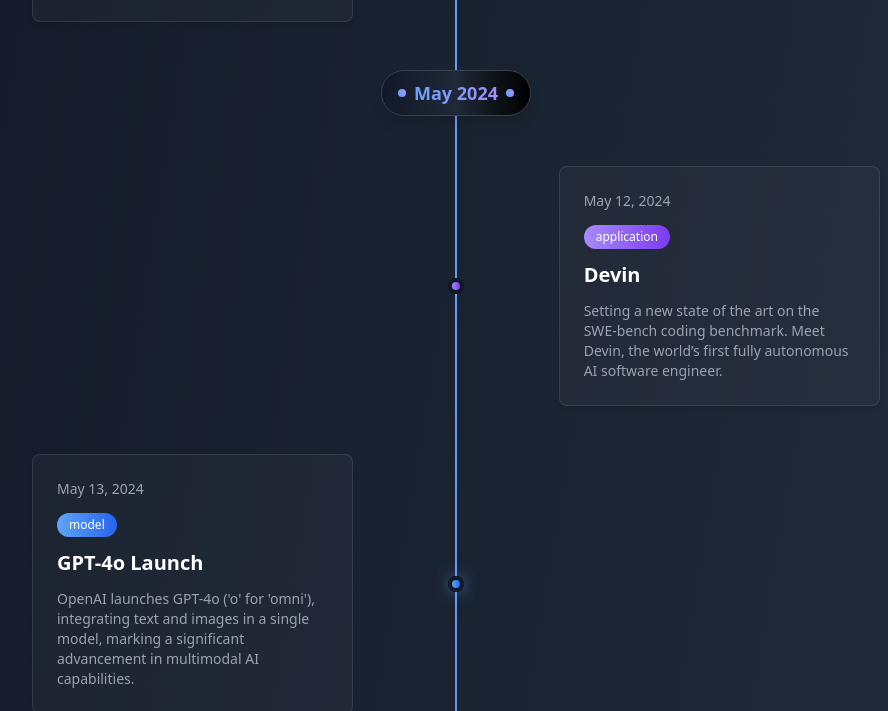
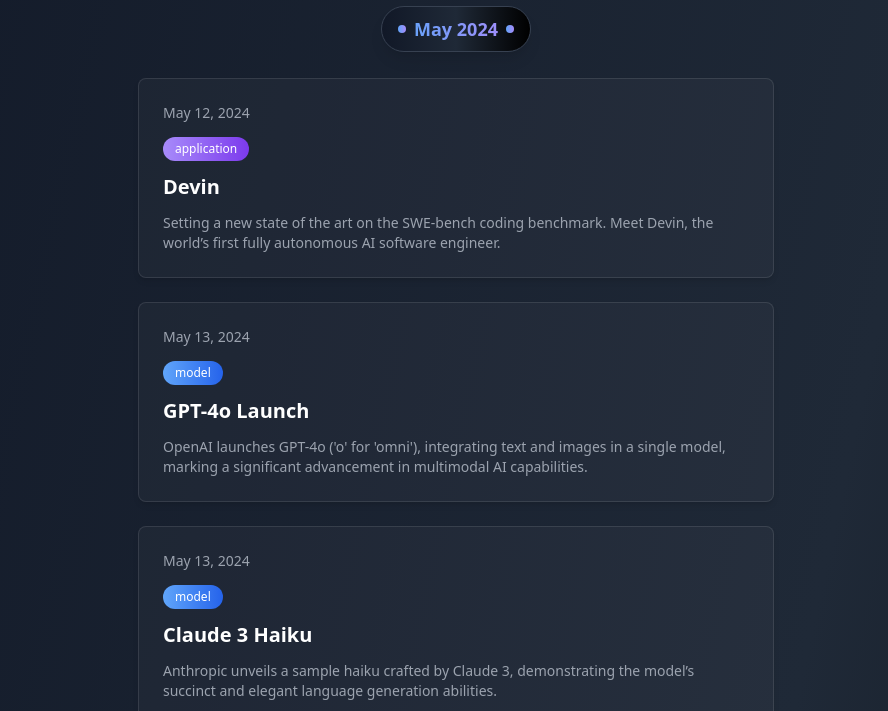
Before and after one commit to C0ldSmi1e/Awesome-AI-2024, a plain HTML site: page index.html in a window 1280 px wide. Shown: the part 692-1403 px from the top of the page, without its empty margins (184-1072 px from the left). Drawn offline with nearby package versions, Linux system fonts and the light colour scheme.

Commit message:
change layout

```diff
--- a/index.html
+++ b/index.html
@@ -42,11 +42,10 @@
 
         <!-- Timeline Container -->
         <div class="relative" id="timeline-container">
-            <!-- Timeline line -->
-            <div class="absolute left-1/2 transform -translate-x-1/2 w-0.5 h-full bg-gradient-to-b from-blue-400 to-purple-600"></div>
+            <!-- Remove the timeline line div -->
 
-            <!-- Timeline events will be inserted here -->
-            <div id="timeline-events" class="relative space-y-12"></div>
+            <!-- Update timeline-events class -->
+            <div id="timeline-events" class="relative space-y-6"></div>
         </div>
 
         <!-- Footer -->
@@ -192,26 +191,22 @@
 
         function createEventElement(event, index) {
             const div = document.createElement('div');
-            div.className = `relative flex items-center ${index % 2 === 0 ? 'flex-row' : 'flex-row-reverse'}`;
+            div.className = 'relative';
             div.setAttribute('data-category', event.category);
 
-            // Format date without timezone conversion
             const [year, month, day] = event.date.split('-');
             const formattedDate = new Date(Date.UTC(year, month - 1, day))
                 .toLocaleDateString('en-US', {
                     year: 'numeric',
                     month: 'long',
                     day: 'numeric',
-                    timeZone: 'UTC' // Force UTC to avoid timezone conversion
+                    timeZone: 'UTC'
                 });
 
             const [gradientClass, baseColor] = categoryColors[event.category] || ['from-gray-400 to-gray-600', 'gray'];
 
             div.innerHTML = `
-                <div class="absolute left-1/2 transform -translate-x-1/2">
-                    <div class="w-4 h-4 rounded-full border-4 border-gray-900 bg-gradient-to-r ${gradientClass} glow-${baseColor}"></div>
-                </div>
-                <div class="w-5/12 ${index % 2 === 0 ? 'pr-8' : 'pl-8'}">
+                <div class="w-full px-4 sm:px-0 sm:w-3/4 mx-auto">
                     <div class="p-6 rounded-lg glass-card hover:scale-105 transition-all duration-300 group">
                         <div class="flex items-center gap-2 mb-3">
                             <span class="text-sm font-medium text-gray-400">${formattedDate}</span>
@@ -243,7 +238,6 @@
                         <p class="text-gray-400 text-sm">${event.description}</p>
                     </div>
                 </div>
-                <div class="w-5/12"></div>
             `;
 
             return div;
```
